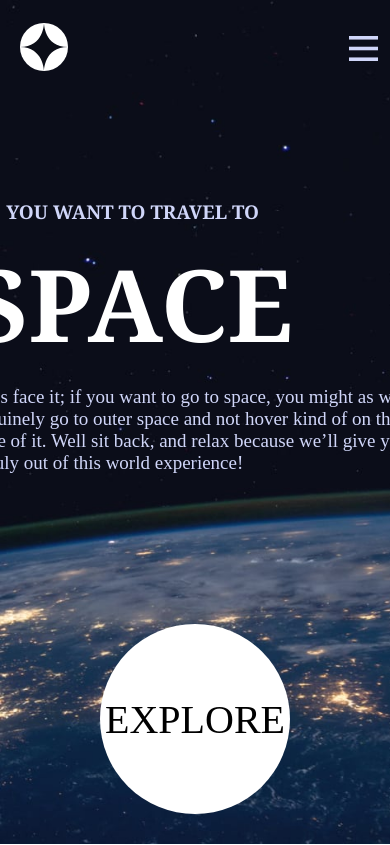
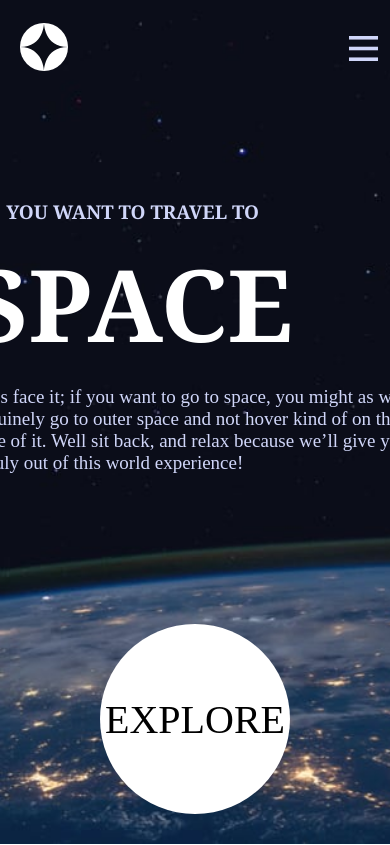
Before and after one commit to Petrone22/Space-exploration-guide, a React (Create React App) app: page / in a window 390 px wide. Shown: the top 845 px of the page. Built offline with nearby package versions, Linux system fonts and the light colour scheme; a web font is replaced by a local one.

Commit message:
added background image to mobile view

```diff
--- a/src/App.css
+++ b/src/App.css
@@ -168,6 +168,9 @@ tr {
   body {
     overflow: hidden;
   }
+  .space {
+    background-image: url(./assets/home/background-home-mobile.jpg);
+  }
   .nav-menu {
     display: none;
   }
```
